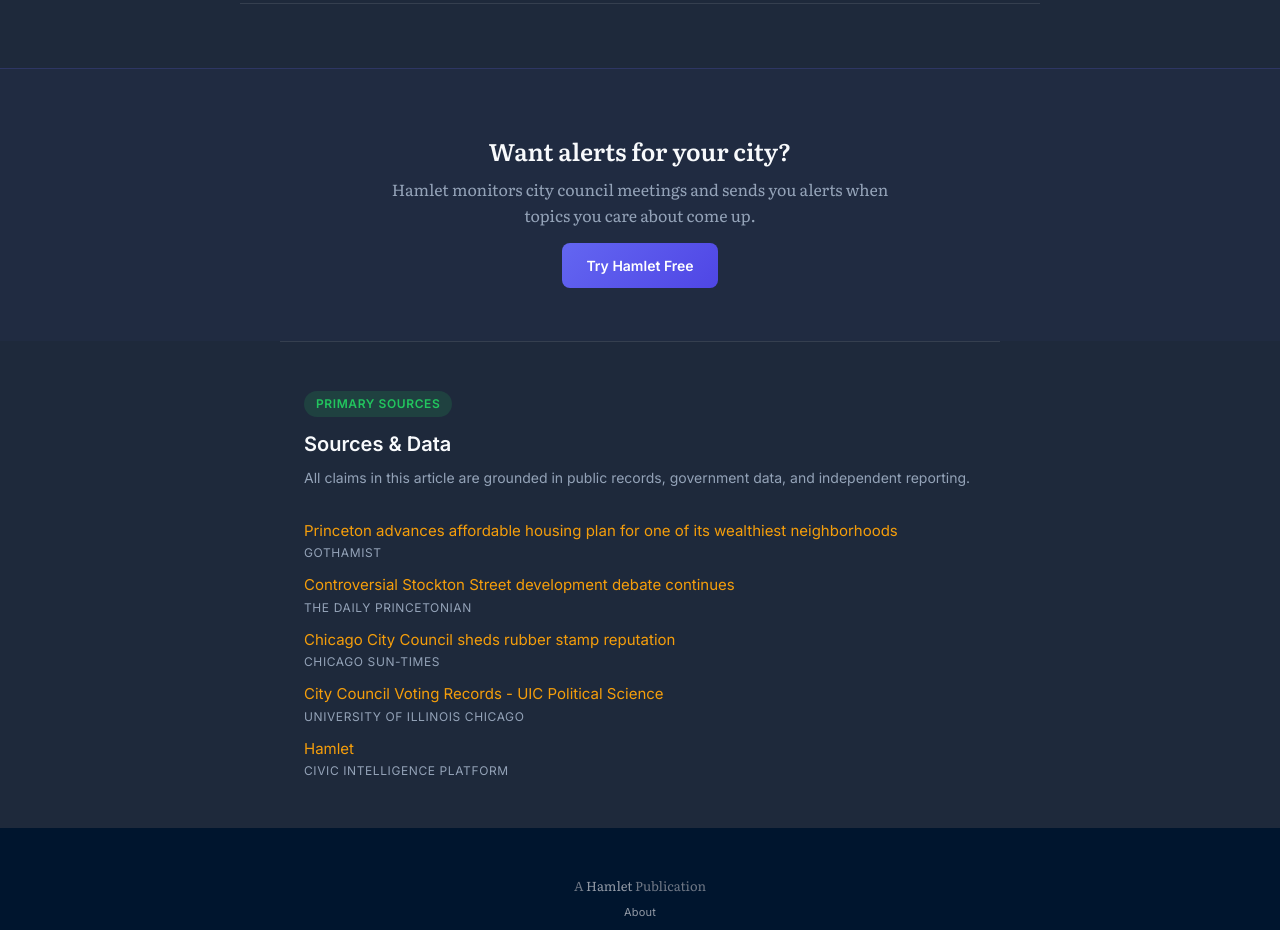
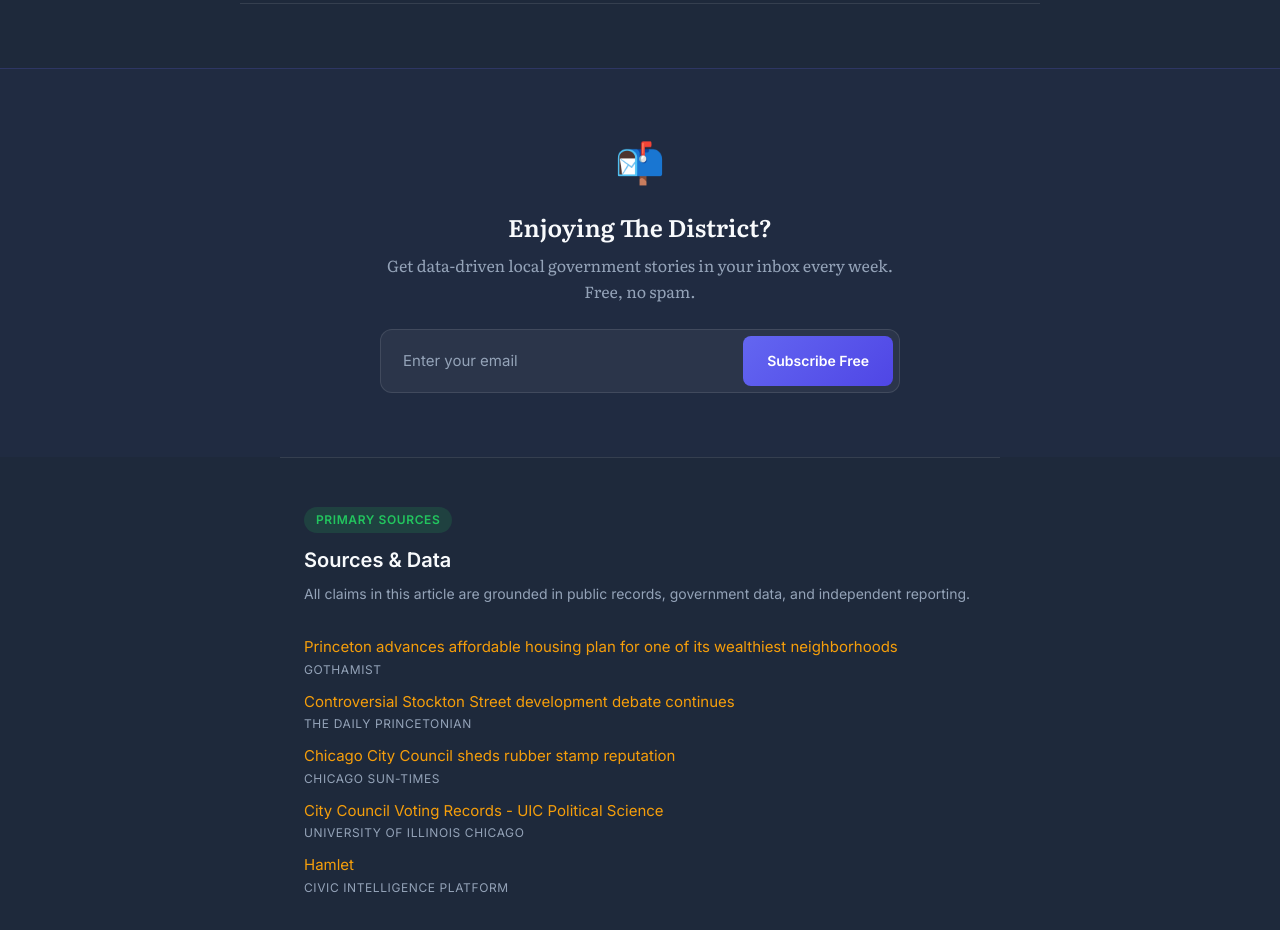
Before and after one commit to hamletsunil/the-district, a Next.js app: page /articles/vote-tracker in a window 1280 px wide. Shown: the part 7360-8290 px from the top of the page. Built offline with nearby package versions, Linux system fonts and the light colour scheme.

Commit message:
fix: Restore District newsletter in ArticleEndCTA
- ArticleEndCTA: Restored newsletter signup for The District
- SubscribeBar: Keeps Hamlet alerts CTA in sticky footer
- Articles now have both: District newsletter + Hamlet CTA

```diff
--- a/src/components/article/ArticleEndCTA.tsx
+++ b/src/components/article/ArticleEndCTA.tsx
@@ -3,29 +3,91 @@
 /**
  * ArticleEndCTA Component
  *
- * Full-width CTA section linking to Hamlet for local government alerts.
- * Placed before SourcesCitations.
+ * Full-width subscribe section placed before SourcesCitations.
+ * Matches article section styling for visual consistency.
  */
 
+import { useState, useEffect } from "react";
+
+const SUBSCRIBED_KEY = "district-subscribed";
+
 export function ArticleEndCTA() {
+  const [email, setEmail] = useState("");
+  const [status, setStatus] = useState<"idle" | "loading" | "success" | "error">("idle");
+  const [alreadySubscribed, setAlreadySubscribed] = useState(false);
+
+  useEffect(() => {
+    const subscribed = localStorage.getItem(SUBSCRIBED_KEY);
+    if (subscribed) {
+      setAlreadySubscribed(true);
+    }
+  }, []);
+
+  const handleSubmit = async (e: React.FormEvent) => {
+    e.preventDefault();
+    if (!email || status === "loading") return;
+
+    setStatus("loading");
+
+    try {
+      const response = await fetch("/api/subscribe", {
+        method: "POST",
+        headers: { "Content-Type": "application/json" },
+        body: JSON.stringify({ email }),
+      });
+
+      if (response.ok || response.status === 409) {
+        setStatus("success");
+        localStorage.setItem(SUBSCRIBED_KEY, Date.now().toString());
+      } else {
+        setStatus("error");
+      }
+    } catch {
+      setStatus("error");
+    }
+  };
+
+  // Don't show if already subscribed
+  if (alreadySubscribed) return null;
+
   return (
     <section className="article-end-cta">
       <div className="article-end-cta__container">
-        <h3 className="article-end-cta__headline">
-          Want alerts for your city?
-        </h3>
+        <div className="article-end-cta__icon">📬</div>
+        <h3 className="article-end-cta__headline">Enjoying The District?</h3>
         <p className="article-end-cta__subtext">
-          Hamlet monitors city council meetings and sends you alerts when topics you care about come up.
+          Get data-driven local government stories in your inbox every week. Free, no spam.
         </p>
 
-        <a
-          href="https://app.myhamlet.com/signup"
-          target="_blank"
-          rel="noopener noreferrer"
-          className="article-end-cta__button"
-        >
-          Try Hamlet Free
-        </a>
+        {status === "success" ? (
+          <div className="article-end-cta__success">
+            <span className="article-end-cta__success-icon">✓</span>
+            <span>You&apos;re in! Check your inbox for a welcome email.</span>
+          </div>
+        ) : (
+          <form onSubmit={handleSubmit} className="article-end-cta__form">
+            <div className="article-end-cta__input-wrapper">
+              <input
+                type="email"
+                value={email}
+                onChange={(e) => setEmail(e.target.value)}
+                placeholder="Enter your email"
+                className="article-end-cta__input"
+                required
+              />
+              <button
+                type="submit"
+                className="article-end-cta__button"
+                disabled={status === "loading"}
+              >
+                {status === "loading" ? "Subscribing..." : "Subscribe Free"}
+              </button>
+            </div>
+            {status === "error" && (
+              <p className="article-end-cta__error">Something went wrong. Please try again.</p>
+            )}
+          </form>
+        )}
       </div>
     </section>
   );
```
